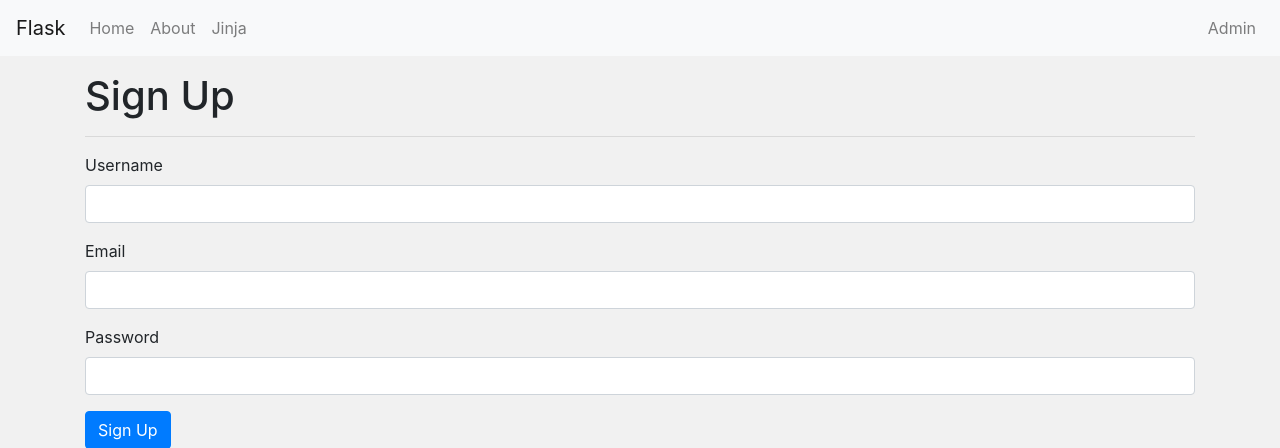
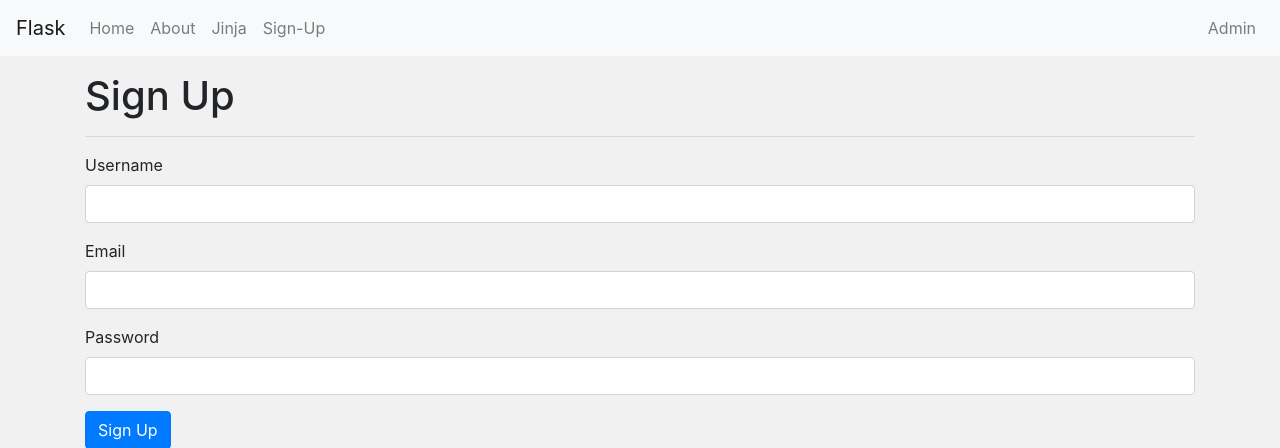
Before and after one commit to sushant7326/flask-tut-1, a Flask app: page /sign-up in a window 1280 px wide. Shown: the top 448 px of the page. Run offline with Flask 3, Linux system fonts and the light colour scheme.

Commit message:
sign-up form and post request - nitpick fix

```diff
--- a/app/templates/public/sign_up.html
+++ b/app/templates/public/sign_up.html
@@ -1,6 +1,6 @@
 {% extends "public/templates/public_template.html" %}
 
-{% block title %} sign up {% endblock %}
+{% block title %} Sign Up {% endblock %}
 
 {% block main %}
 
--- a/app/templates/public/templates/public_template.html
+++ b/app/templates/public/templates/public_template.html
@@ -45,6 +45,7 @@
           >
           <a class="nav-item nav-link" href="/about">About</a>
           <a class="nav-item nav-link" href="/jinja">Jinja</a>
+          <a class="nav-item nav-link" href="/sign-up">Sign-Up</a>
         </div>
       </div>
       <div class="collapse navbar-collapse" id="navbarNavAltMarkup">
```
